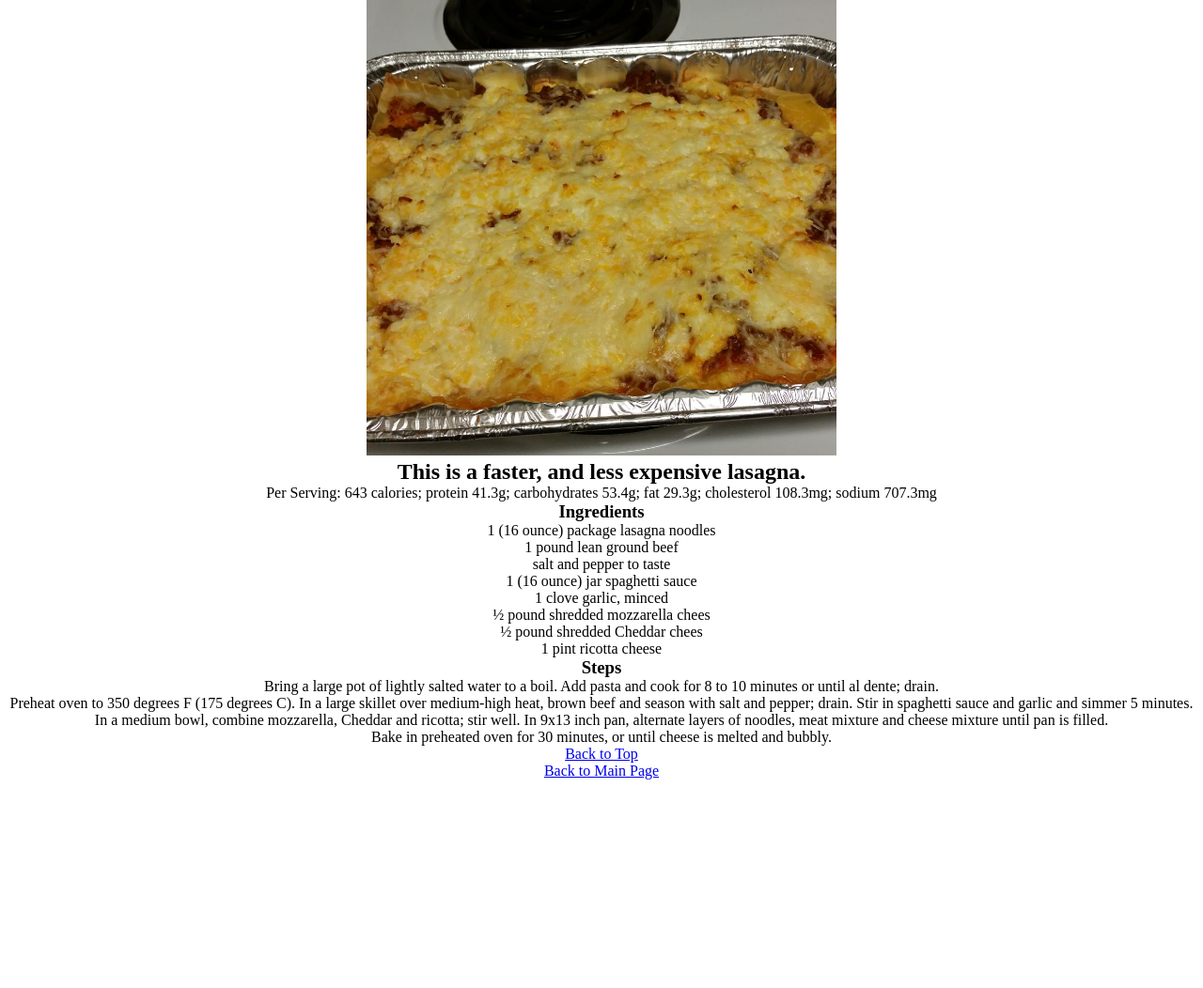
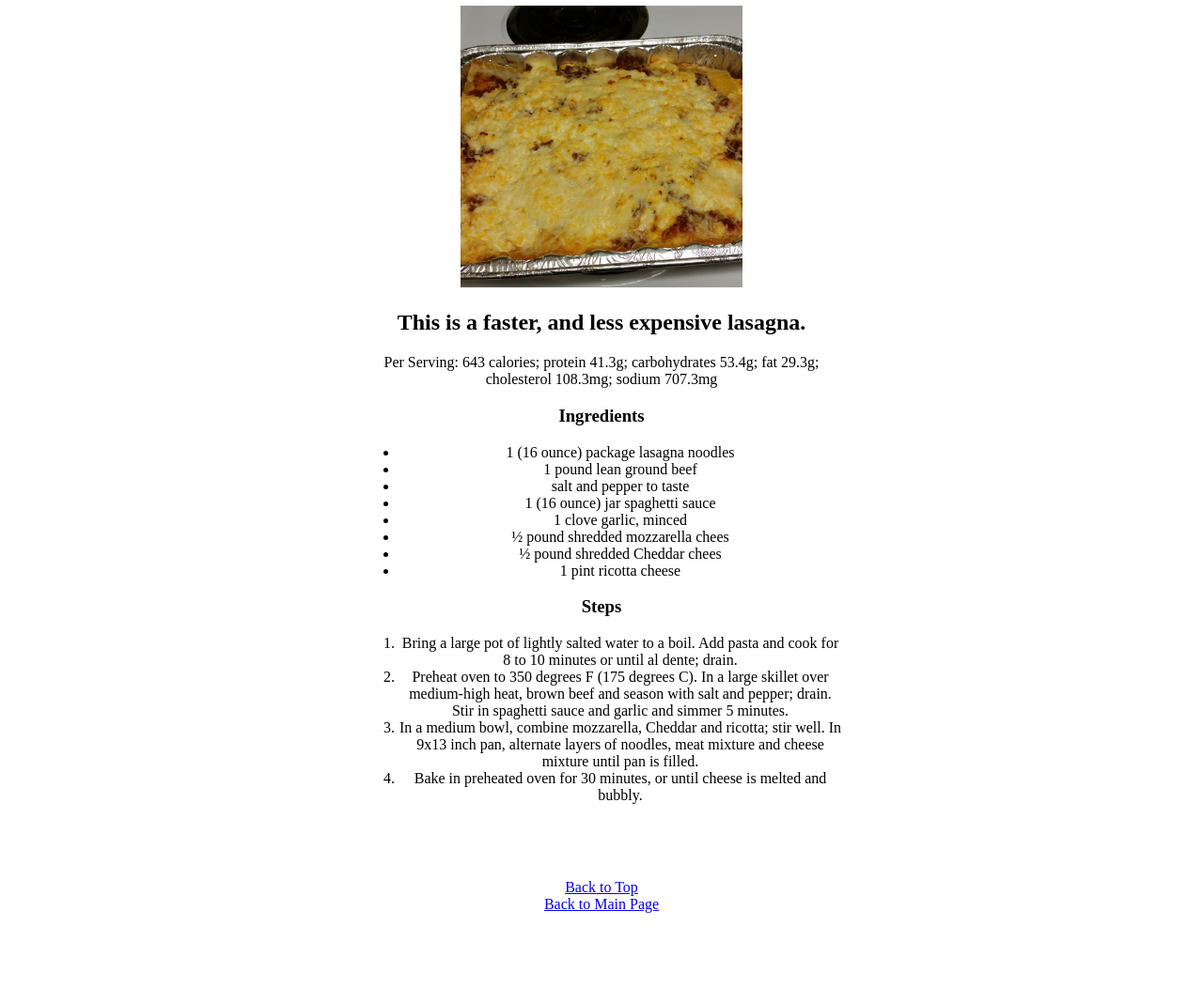
Before and after one commit to WilAm1/odin-recipes, a plain HTML site: page recipes/lasagna.html in a window 1280 px wide. Shown: the part 84-1136 px from the top of the page at 94% size. Before the commit the page ends 946 px from the top, so only its background shows below. Drawn offline with Linux system fonts and the light colour scheme.

Commit message:
Fix margin

```diff
--- a/recipes/lasagna.html
+++ b/recipes/lasagna.html
@@ -12,7 +12,7 @@
 <body>
 
     <h1 id="header">Brenda's Lasagna</h1>
-    <img src="../images/lasagna.jpg" alt="Picture of Lasagna" width="500">
+    <img src="../images/lasagna.jpg" alt="Picture of Lasagna">
     <h2>This is a faster, and less expensive lasagna.</h2>
     <p>Per Serving: 643 calories; protein 41.3g; carbohydrates 53.4g; fat 29.3g; cholesterol 108.3mg; sodium 707.3mg</p>
     <h3>Ingredients</h3>
--- a/style.css
+++ b/style.css
@@ -1,9 +1,17 @@
 * {
-    margin: 0;
-    padding: 0;
     text-align: center;
 }
 
 body {
-    margin: 2em 0;
+    margin: 2em auto;
+    width: 40%;
 }
+
+footer {
+    margin: 10vh auto;
+}
+
+img {
+    width: 300px;
+    height: auto;
+}
```
Also changed, not shown: recipes/fried-chicken.html (+1 -1 lines), recipes/salisbury-steak.html (+7 -1 lines).
